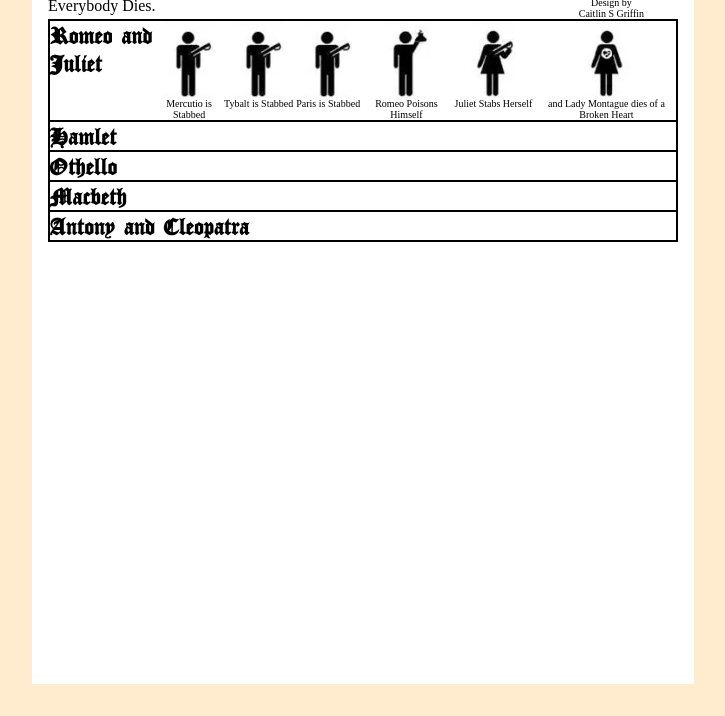
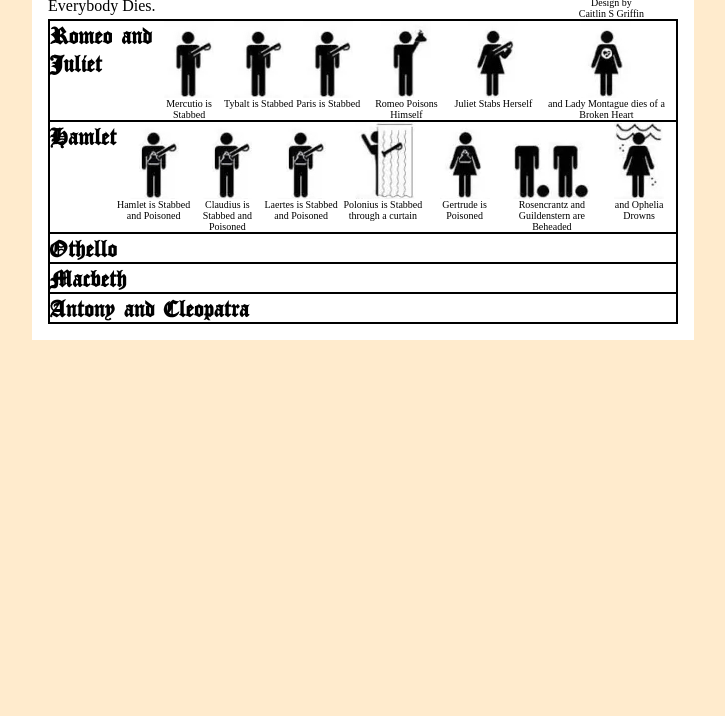
Before and after one commit to rmamet/imitation-project, a website: page imitation.html in a window 1280 px wide. Shown: the part 88-804 px from the top of the page, without its empty margins (0-725 px from the left). Drawn offline with Linux system fonts and the light colour scheme.

Commit message:
Finish Hamlet

```diff
--- a/imitation.css
+++ b/imitation.css
@@ -15,9 +15,7 @@ header {
 
 .main-imitation {
   max-width: 630px;
-  max-height: 708px;
   min-width: 630px;
-  min-height: 708px;
   padding: 1em;
   background-color: white;
 }
--- a/imitation.html
+++ b/imitation.html
@@ -46,8 +46,36 @@
           <figcaption>and Lady Montague dies of a Broken Heart</figcaption>
         </figure>
       </section>
-      <section class="sec">
+      <section class="sec sec-grid">
         <h2>Hamlet</h2>
+        <figure>
+          <img src="deaths/m-stabbed-poisoned.jpg">
+          <figcaption>Hamlet is Stabbed and Poisoned</figcaption>
+        </figure>
+        <figure>
+          <img src="deaths/m-stabbed-poisoned.jpg">
+          <figcaption>Claudius is Stabbed and Poisoned</figcaption>
+        </figure>
+        <figure>
+          <img src="deaths/m-stabbed-poisoned.jpg">
+          <figcaption>Laertes is Stabbed and Poisoned</figcaption>
+        </figure>
+        <figure>
+          <img src="deaths/m-stabbed-curtain.jpg">
+          <figcaption>Polonius is Stabbed through a curtain</figcaption>
+        </figure>
+        <figure>
+          <img src="deaths/w-poisoned.jpg">
+          <figcaption>Gertrude is Poisoned</figcaption>
+        </figure>
+        <figure>
+          <img src="deaths/mm-beheaded.jpg">
+          <figcaption>Rosencrantz and Guildenstern are Beheaded</figcaption>
+        </figure>
+        <figure>
+          <img src="deaths/w-drown.jpg">
+          <figcaption>and Ophelia Drowns</figcaption>
+        </figure>
       </section>
       <section class="sec">
         <h2>Othello</h2>
```
Also changed, not shown: deaths/m-stabbed-curtain.jpg (added), deaths/m-stabbed-poisoned.jpg (added), deaths/mm-beheaded.jpg (added), deaths/w-poisoned.jpg (added).
